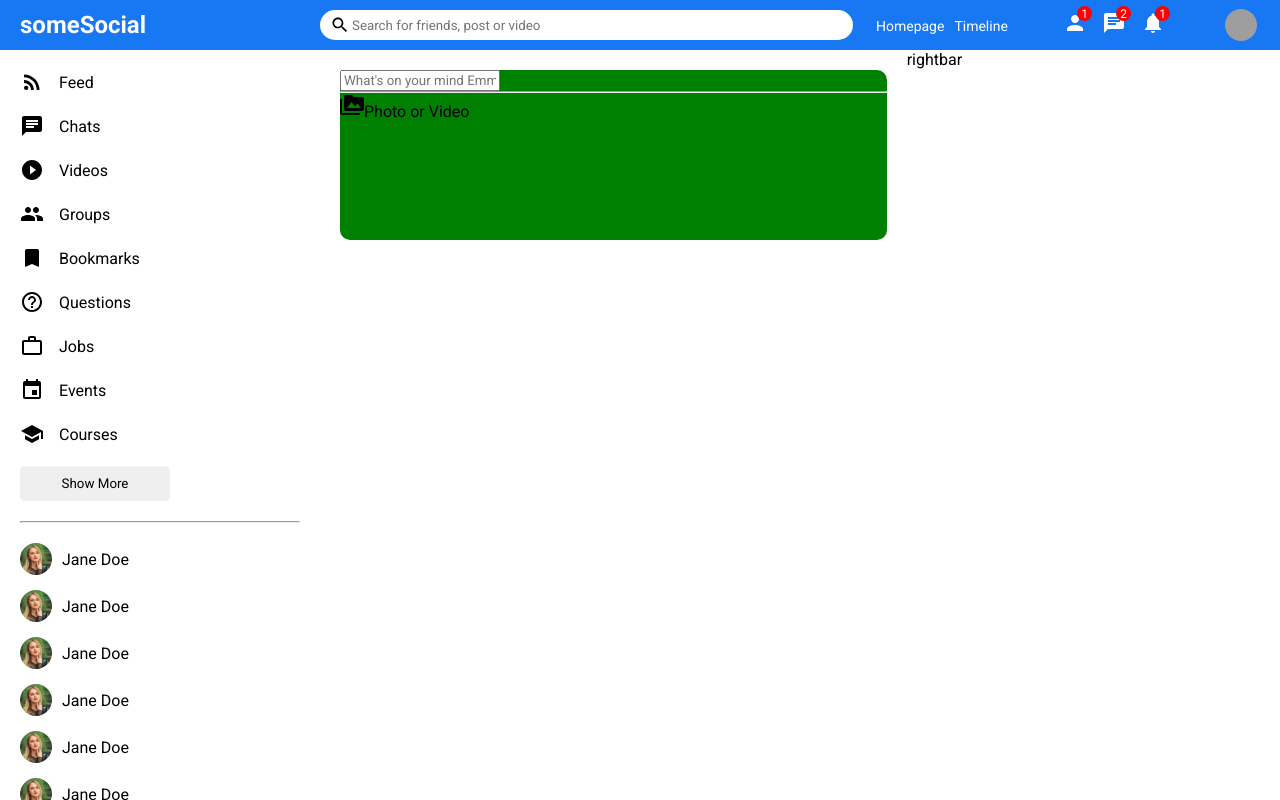
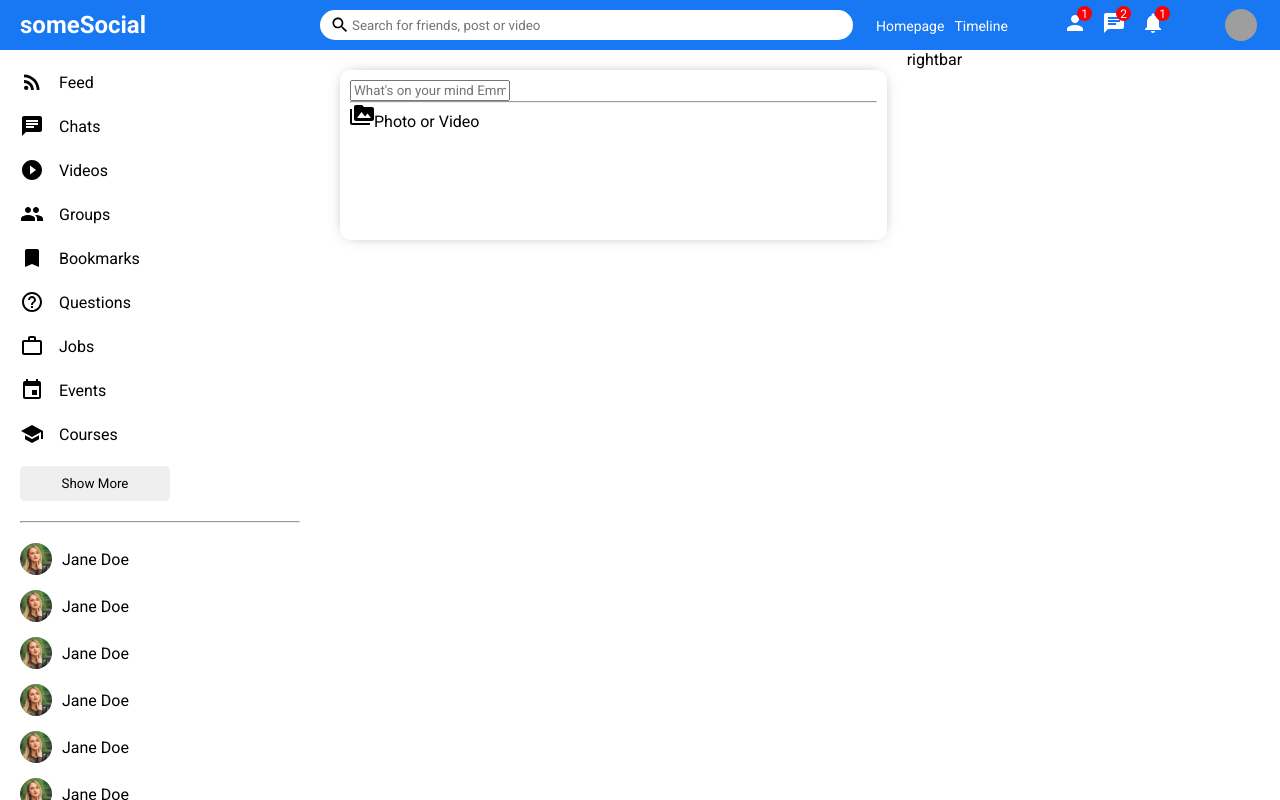
Before and after one commit to jpzambranoleon/React-Social-App, a React (Create React App) app: page / in a window 1280 px wide. Built offline with nearby package versions, Linux system fonts and the light colour scheme; grey boxes are pictures that could not be loaded.

Commit message:
updated share.css

```diff
--- a/src/components/share/share.css
+++ b/src/components/share/share.css
@@ -2,5 +2,10 @@
     width: 100%;
     height: 170px;
     border-radius: 10px;
-    background-color: green;
+    -webkit-box-shadow: 0px 0px 16px -8px rgba(0, 0, 0, 0.68);
+    box-shadow: 0px 0px 16px -8px rgba(0, 0, 0, 0.68);
 }
+
+.shareWrapper {
+    padding: 10px;
+}
```
